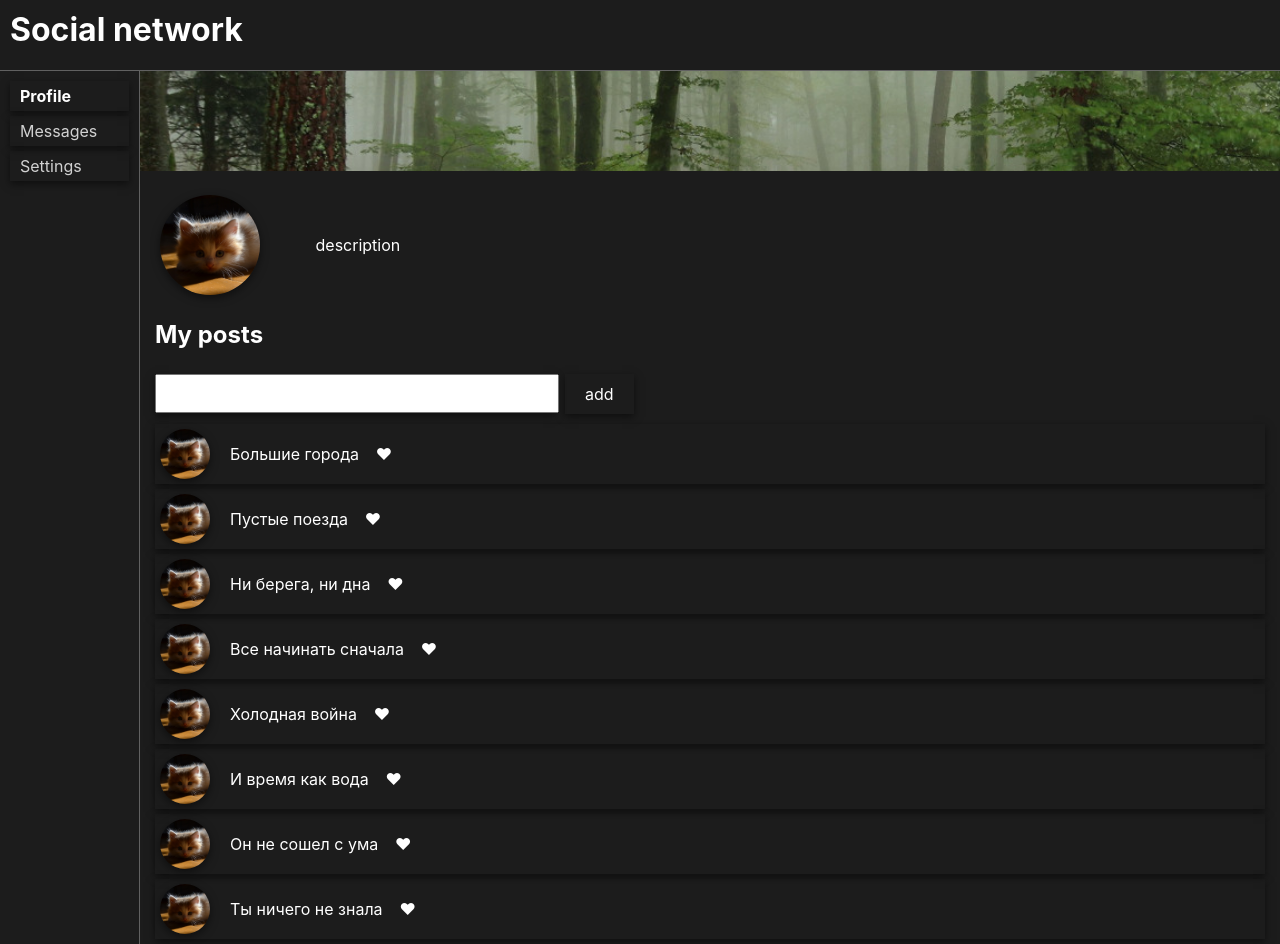
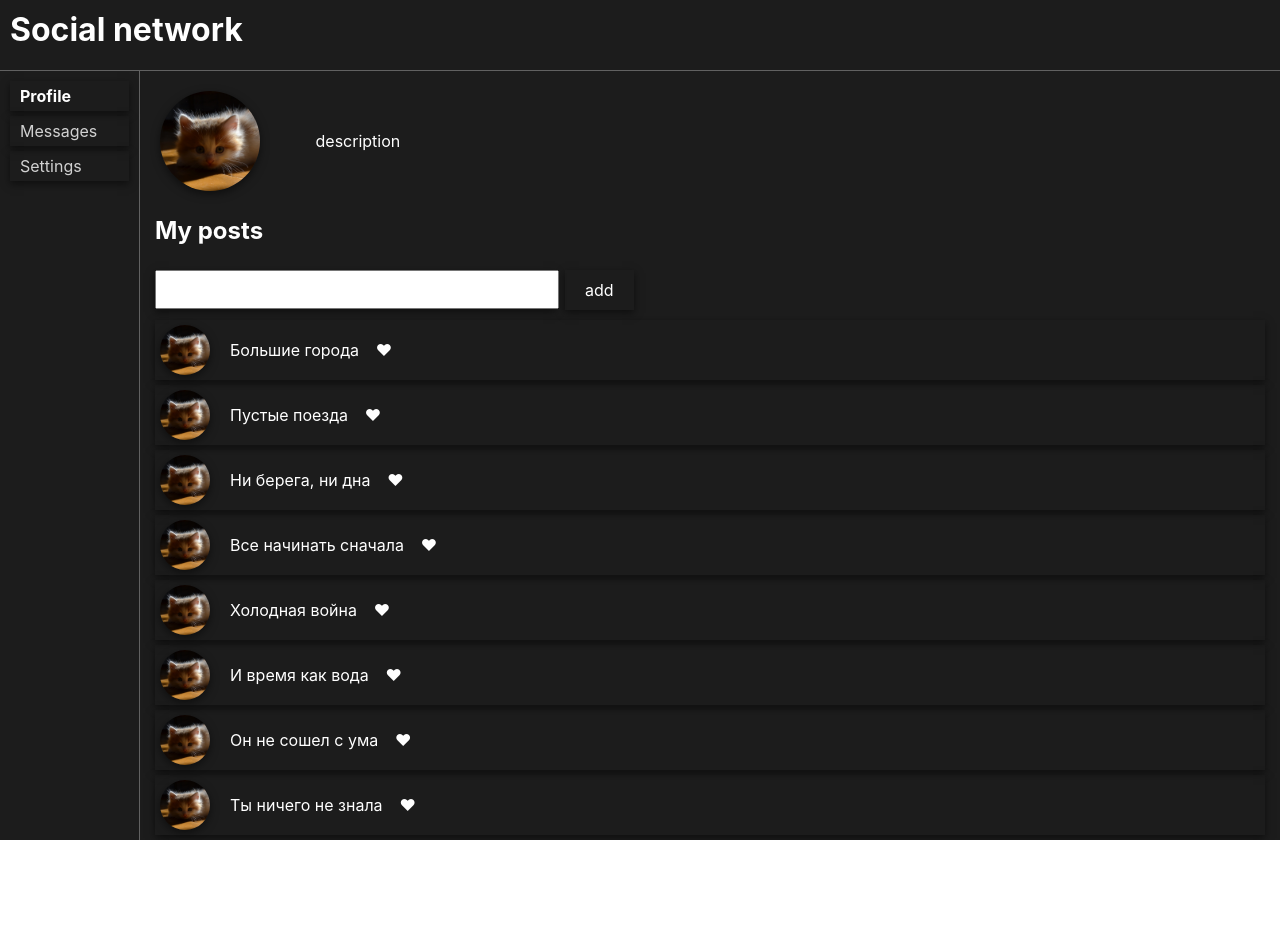
Before and after one commit to ps-fedorova/react-social-network, a React (Create React App) app: page /profile in a window 1280 px wide. After the commit the page ends 840 px from the top, so only its background shows below. Built offline with nearby package versions, Linux system fonts and the light colour scheme.

Commit message:
fix: remove imgBg

```diff
--- a/src/components/Main/Profile/Profile.js
+++ b/src/components/Main/Profile/Profile.js
@@ -7,7 +7,7 @@ import s from "./Profile.module.css"
 const Profile = () => {
   return (
     <div>
-      <img className={s.profile__imgBg} src={forest} alt="forest"/>
+      {/*<img className={s.profile__imgBg} src={forest} alt="forest"/>*/}
       <div className={s.profile__content}>
         <div className={s.profile__info}>
           <IconAvatar profileAvatarClassName={s.profile__IconAvatar} profile={true}/>
```
Also changed, not shown: 1 other file (tests, documents, lock files or other folders).
